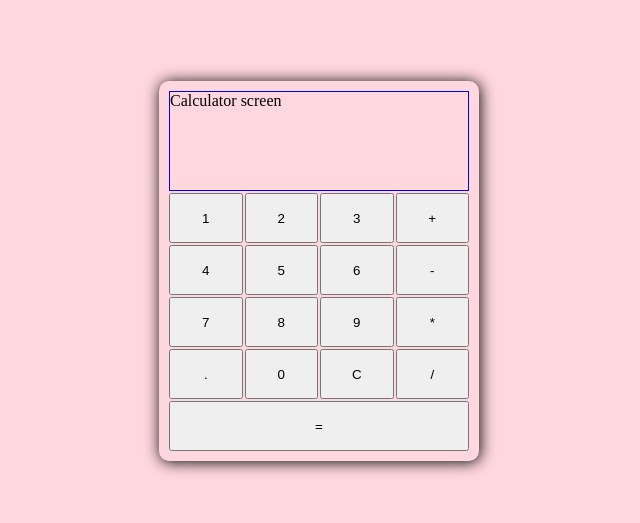
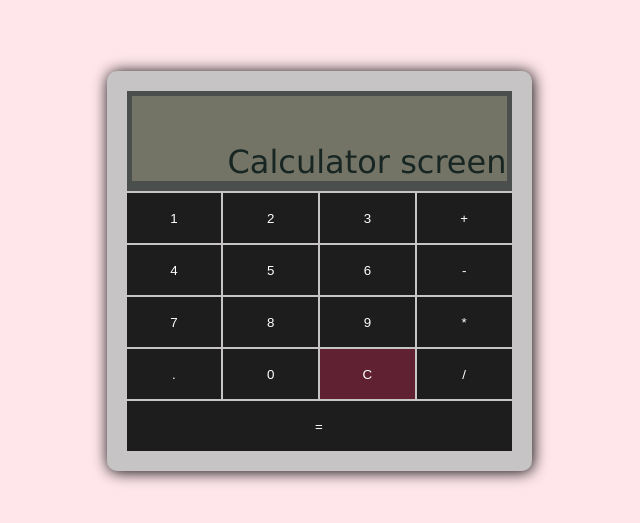
Before and after one commit to Scal3/calculator, a plain HTML site: page index.html in a window 1280 px wide. Shown: the part 129-652 px from the top of the page, without its empty margins (321-961 px from the left). Drawn offline with Linux system fonts and the light colour scheme.

Commit message:
feat/create design

```diff
--- a/index.html
+++ b/index.html
@@ -10,8 +10,8 @@
 <body class="body">
   <div class="calculator">
     <div class="calculator__grid">
-      <div class="calculator__screen-contaner">
-        <p class="calculator__screen">Calculator screen</p>
+      <div class="calculator__screen">
+        <p class="calculator__screen-symbols">Calculator screen</p>
       </div>
       <button class="calculator__button">1</button>
       <button class="calculator__button">2</button>
@@ -27,7 +27,7 @@
       <button class="calculator__button">*</button>
       <button class="calculator__button">.</button>
       <button class="calculator__button">0</button>
-      <button class="calculator__button">C</button>
+      <button class="calculator__button button-c">C</button>
       <button class="calculator__button">/</button>
       <button class="calculator__button grid-equals">=</button>
     </div>
--- a/src/index.css
+++ b/src/index.css
@@ -1,15 +1,28 @@
+:root {
+  --page-color: rgba(255, 192, 203, 0.384);
+  --calculator-color: #C6C4C5;
+  --screen-color: #747466;
+  --border-screen-color: #4A4E4D;
+  --symbols-color: #172623;
+  --buttons-color: #1D1D1D;
+  --button-c-color: #602233;
+
+  --symbols-font-size: 2em;
+}
+
 * {
   margin: 0;
   padding: 0;
 }
 
 .body {
-  background-color: rgba(255, 192, 203, 0.618);
+  background-color: var(--page-color);
   display: flex;
   flex-direction: column;
   justify-content: center;
   align-items: center;
   height: 100vh;
+  font-family: Verdana, Geneva, Tahoma, sans-serif;
 }
 
 .calculator {
@@ -18,6 +31,7 @@
   box-sizing: border-box;
   padding: 10px;
   box-shadow: 1px 1px 15px;
+  background-color: var(--calculator-color);
 }
 
 .calculator__grid {
@@ -27,9 +41,23 @@
   gap: 2px;
 }
 
-.calculator__screen-contaner {
+.calculator__screen {
   grid-column-start: 1;
   grid-column-end: 5;
+  display: flex;
+  justify-content: flex-end;
+  align-items: flex-end;
+  background-color: var(--screen-color);
+  border-top: 5px solid var(--border-screen-color);
+  border-left: 5px solid var(--border-screen-color);
+  border-right: 5px solid var(--border-screen-color);
+  border-bottom: 10px solid var(--border-screen-color);
+
+}
+
+.calculator__screen-symbols {
+  font-size: var(--symbols-font-size);
+  color: var(--symbols-color);
 }
 
 .grid-equals {
@@ -37,6 +65,25 @@
   grid-column-end: 5;
 }
 
-.calculator__screen-contaner {
-  border: 1px solid blue;
+.calculator__button {
+  background-color: var(--buttons-color);
+  color: #fff;
+  cursor: pointer;
+  border: none;
 }
+
+.calculator__button:hover {
+  opacity: 0.9;
+}
+
+.button-c {
+  background-color: var(--button-c-color);
+}
+
+@media screen and (min-width: 425px) {
+  .calculator {
+    width: 425px;
+    padding: 20px;
+  }
+
+}
```
